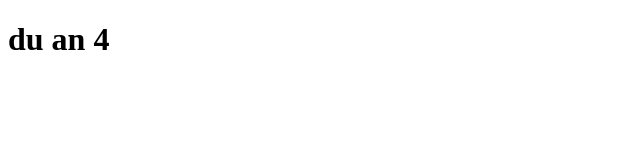
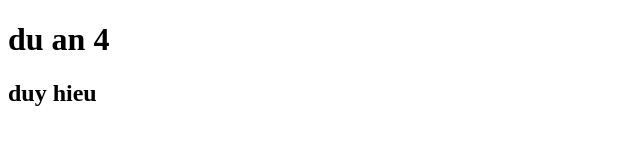
Before and after one commit to anhbanha123/duan3, a plain HTML site: page index.html in a window 1280 px wide. Shown: the whole page, without its empty margins (0-640 px from the left). Drawn offline with Linux system fonts and the light colour scheme.

Commit message:
Sửa đổi lần 1

```diff
--- a/index.html
+++ b/index.html
@@ -7,5 +7,6 @@
 </head>
 <body>
     <h1>du an 4</h1>
+    <h2>duy hieu</h2>
 </body>
 </html>
```
